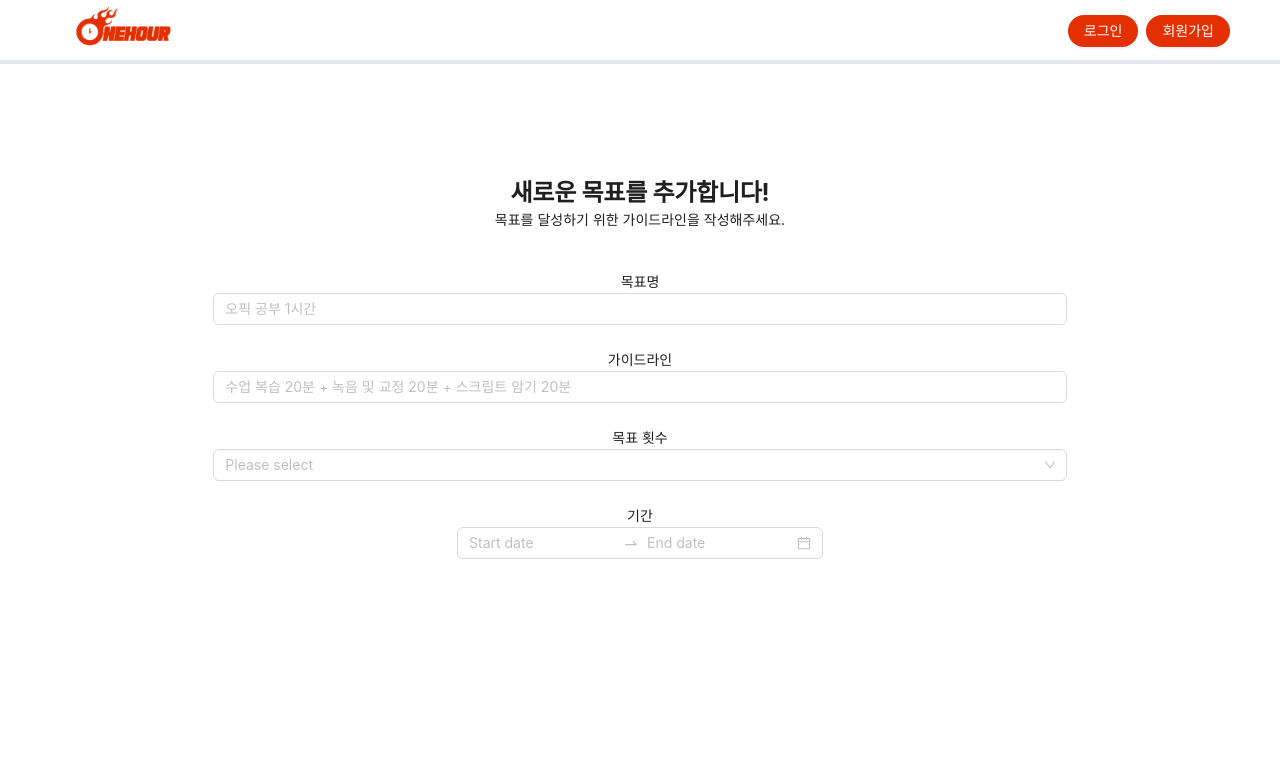
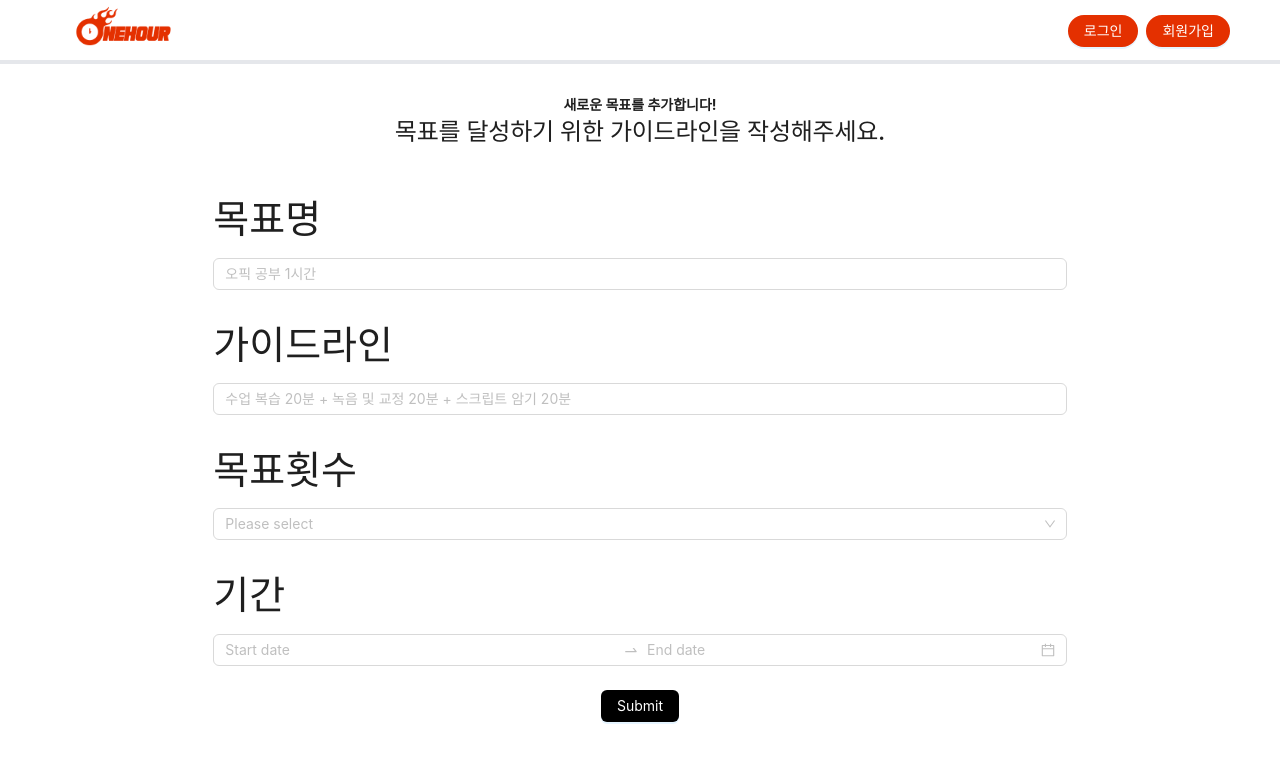
Before and after one commit to onehour-soongsil/front-end, a Next.js app: page /create-goal in a window 1280 px wide. Shown: the top 762 px of the page. Built offline with nearby package versions, Linux system fonts and the light colour scheme; no server answers.

Commit message:
feat: goal-create 페이지 api 통신 코드 작성 및 디자인 수정

```diff
--- a/app/components/goalDetailPage/Main.tsx
+++ b/app/components/goalDetailPage/Main.tsx
@@ -7,6 +7,7 @@ import Lottie from "lottie-react";
 import Timer from "../timer/Timer";
 import trophy from "../../../public/images/trophy.png";
 import torchAnimation from "../../../public/data/torch-animation.json";
+import GoalEditForm from "../goal/GoalEdit";
 
 interface SelectedGoalItemType {
   id: {
@@ -104,7 +105,17 @@ export default function Main({ goalId }: { goalId: string }) {
           </ul>
         </div>
         <div id="3" className="relative h-screen">
-          지수야 안만들고 뭐하냐
+          <GoalEditForm />
+          {/* <div>나의 설정 목표</div>
+          <div className="">
+            {selectedGoal && <h1 className="text-40px font-bold">{selectedGoal.snippet.title}</h1>}
+          </div>
+          <div>목표설명</div>
+          <div className="">
+            {selectedGoal && (
+              <h1 className="text-40px font-bold">{selectedGoal.snippet.description}</h1>
+            )}
+          </div> */}
         </div>
       </div>
     </div>
--- a/app/create-goal/page.tsx
+++ b/app/create-goal/page.tsx
@@ -1,5 +1,6 @@
 "use client";
 
+import axios from "axios";
 import { Button, Form, Input, Select, TreeSelect } from "antd";
 import React, { useState } from "react";
 import MyDatePicker from "../components/goal/DatePicker";
@@ -7,13 +8,31 @@ import SetDate from "../components/goal/CreateDatePicker";
 
 const { Option } = Select;
 
+interface FormValue {
+  title: string;
+}
+
 export default function CreateGoalPage() {
   const [form] = Form.useForm();
   const [value, setValue] = useState<string>();
-  const onChange = (newValue: string) => {
-    console.log(newValue);
-    setValue(newValue);
+
+  const onChange = (values: FormValue) => {
+    axios
+      .post("/api/create-goal", values)
+      .then(res => {
+        setValue(res.data);
+        setTimeout(() => {
+          setValue(undefined);
+        }, 4000);
+      })
+      .catch(err => {
+        setValue(err.response.data);
+        setTimeout(() => {
+          setValue(undefined);
+        }, 4000);
+      });
   };
+
   const treeData = [
     {
       title: "5",
@@ -36,34 +55,23 @@ export default function CreateGoalPage() {
       value: "2",
     },
   ];
-  const onFinish = (values: any) => {
-    console.log("Received values of form: ", values);
-  };
+
   return (
     <div>
       <Form
         form={form}
-        className=""
+        className="flex flex-col justify-center items-center h-screen"
         name="register"
-        onFinish={onFinish}
-        style={{
-          width: "100%",
-          height: "90vh",
-          display: "flex",
-          flexDirection: "column",
-          alignItems: "center",
-          justifyContent: "center",
-        }}
+        onChange={onChange}
       >
         <div className="flex flex-col items-center mt-10 mb-10">
-          <p className="text-2xl font-bold">새로운 목표를 추가합니다!</p>
-          <p>목표를 달성하기 위한 가이드라인을 작성해주세요.</p>
+          <p className="text-6xl font-bold">새로운 목표를 추가합니다!</p>
+          <p className="text-2xl">목표를 달성하기 위한 가이드라인을 작성해주세요.</p>
         </div>
 
-        <div>목표명</div>
         <Form.Item
           name="goal-title"
-          className="w-4/6 text-red-500 placeholder-red-500"
+          className="w-4/6"
           label=""
           rules={[
             {
@@ -72,13 +80,13 @@ export default function CreateGoalPage() {
             },
           ]}
         >
+          <div className="text-4xl mb-2">목표명</div>
           <Input className="" placeholder="오픽 공부 1시간" />
         </Form.Item>
 
-        <div>가이드라인</div>
         <Form.Item
           name="goal-content"
-          className="w-4/6 text-red-500 placeholder-red-500"
+          className="w-4/6"
           label=""
           rules={[
             {
@@ -87,10 +95,12 @@ export default function CreateGoalPage() {
             },
           ]}
         >
+          <div className="text-4xl mb-2">가이드라인</div>
           <Input placeholder="수업 복습 20분 + 녹음 및 교정 20분 + 스크립트 암기 20분" />
         </Form.Item>
-        <div>목표 횟수</div>
-        <Form.Item name="due-date" label="" className="w-4/6 placeholder-red-500">
+
+        <Form.Item name="count" label="" className="w-4/6">
+          <div className="text-4xl mb-2">목표횟수</div>
           <TreeSelect
             value={value}
             dropdownStyle={{ maxHeight: 400, overflow: "auto" }}
@@ -101,9 +111,15 @@ export default function CreateGoalPage() {
           />
         </Form.Item>
 
-        <div>기간</div>
-        <Form.Item name="due-date" label="" className="">
+        <Form.Item name="due-date" label="" className="w-4/6">
+          <div className="text-4xl mb-2">기간</div>
           <SetDate />
+        </Form.Item>
+
+        <Form.Item name="" label="" className="">
+          <Button type="primary" htmlType="submit" className="bg-black">
+            Submit
+          </Button>
         </Form.Item>
       </Form>
     </div>
--- /dev/null
+++ b/pages/api/goal/create-goal.js
@@ -0,0 +1,7 @@
+export default function handler(요청, 응답) {
+  if (요청.method === "POST") {
+    return 응답.status(200).json("처리완료");
+  }
+  // POST 요청이 아닌 경우에 대한 반환 값을 추가합니다.
+  return 응답.status(405).json({ error: "허용되지 않는 메소드입니다." });
+}
```
